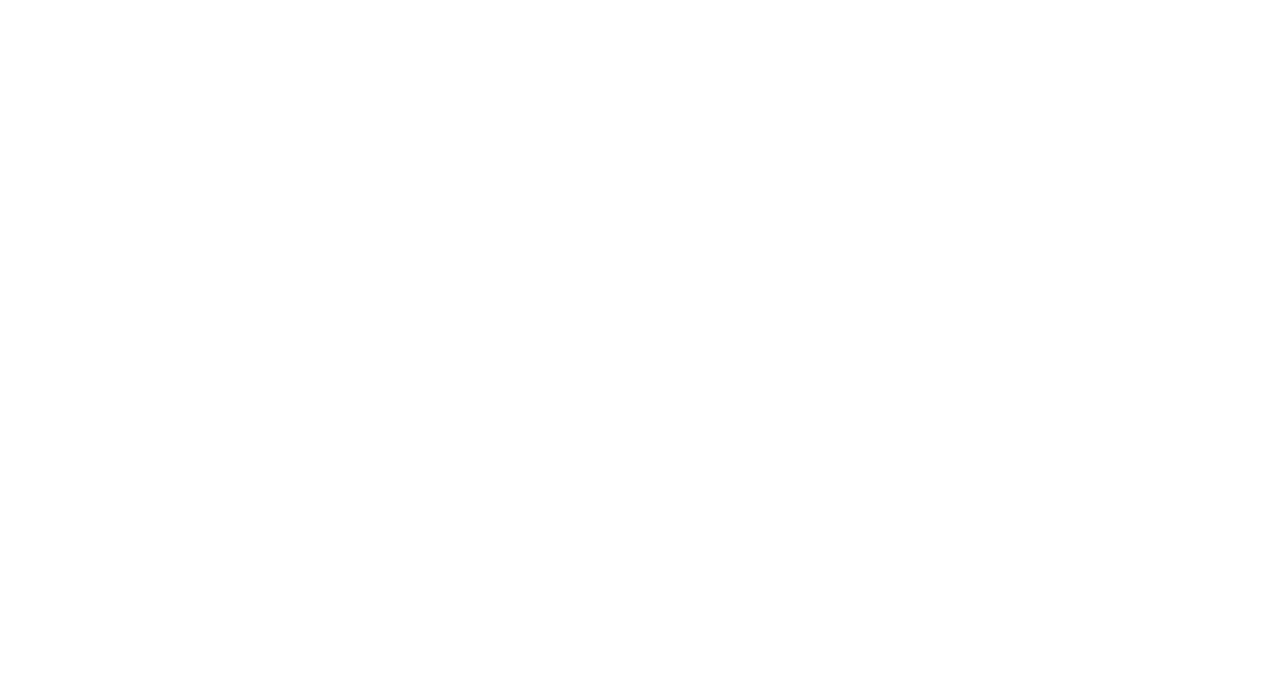
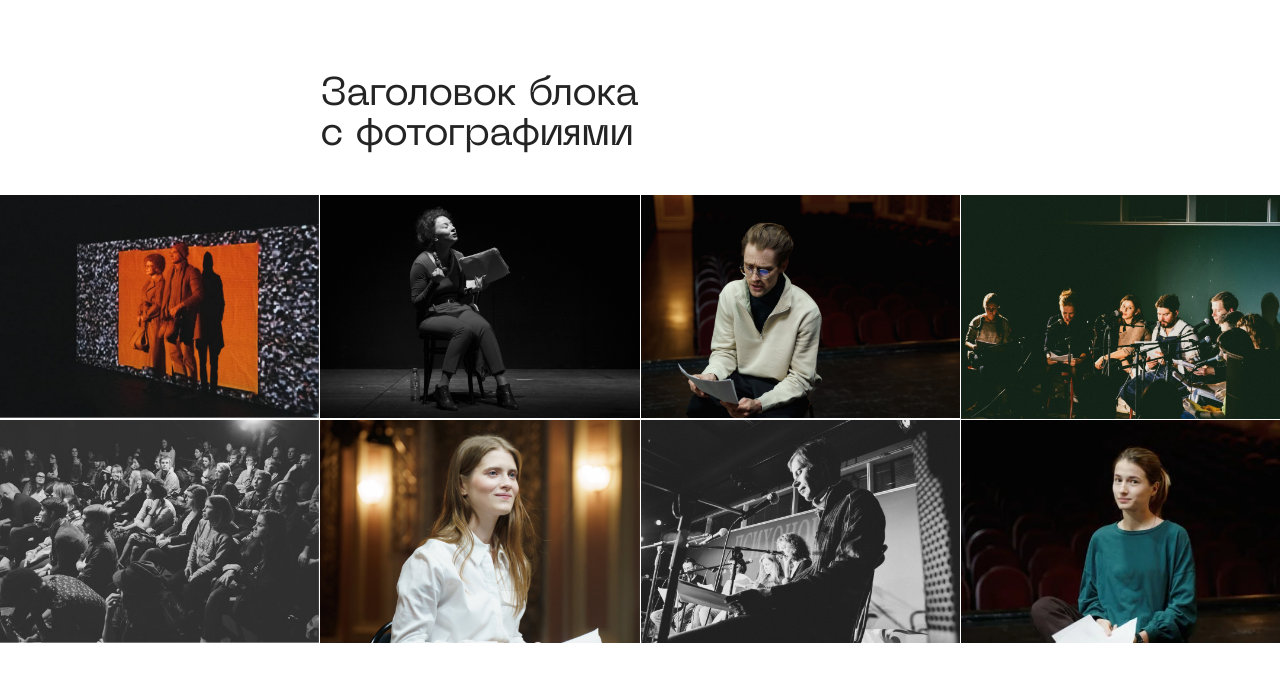
Before and after one commit to barbylka/lubimovka, a plain HTML site: page index.html in a window 1280 px wide. Drawn offline with Linux system fonts and the light colour scheme.

Commit message:
feat: add "photos"

```diff
--- /dev/null
+++ b/blocks/photos/__container/photos__container.css
@@ -0,0 +1,12 @@
+.photos__container {
+  padding: 50px 0;
+  display: flex;
+  flex-direction: column;
+
+}
+
+@media screen and (min-width: 1025px){
+  .photos__container {
+    padding: 75px 0;
+  }
+}
--- /dev/null
+++ b/blocks/photos/__grid/photos__grid.css
@@ -0,0 +1,16 @@
+.photos__grid {
+  list-style-type: none;
+  margin: 0;
+  padding: 22px 0 0;
+  display: grid;
+  grid-template-columns: repeat(auto-fit, minmax(206px, 1fr));
+  gap: 2px;
+}
+
+@media screen and (min-width: 1025px) {
+  .photos__grid {
+    grid-template-columns: repeat(4, 1fr);
+    gap: 1px;
+    padding-top: 40px;
+  }
+}
--- /dev/null
+++ b/blocks/photos/__image/photos__image.css
@@ -0,0 +1,8 @@
+.photos__image {
+  max-width: 100%;
+  max-height: 100%;
+  object-fit: cover;
+  object-position: center;
+  margin: 0;
+  padding: 0;
+}
--- /dev/null
+++ b/blocks/photos/__photo/photos__photo.css
@@ -0,0 +1,7 @@
+.photos__photo {
+  display: block;
+  padding: 0;
+  margin: 0;
+  line-height: 0;
+  /* text-align: center; */
+}
--- /dev/null
+++ b/blocks/photos/photos.css
@@ -0,0 +1,3 @@
+.photos {
+  background: transparent;
+}
--- /dev/null
+++ b/blocks/section-title/section-title.css
@@ -0,0 +1,20 @@
+.section-title {
+  font-family: 'NeueMachina', sans-serif;
+  font-weight: 400;
+  font-size: 28px;
+  line-height: 1.14;
+  letter-spacing: -1px;
+  color: #242424;
+  margin: 0;
+  padding: 0 24px;
+  max-width: 242px;
+}
+
+@media screen and (min-width: 830px) {
+ .section-title {
+  font-size: 40px;
+  line-height: 1;
+  max-width: 352px;
+  padding: 0 0 0 25%;
+ }
+}
--- a/index.html
+++ b/index.html
@@ -16,7 +16,69 @@
 
 			<section class="about"></section>
 
-			<section class="photos"></section>
+			<section class="photos">
+				<div class="photos__container">
+					<h2 class="section-title">Заголовок блока с фотографиями</h2>
+					<ul class="photos__grid">
+						<li class="photos__photo">
+							<img
+								class="photos__image"
+								src="./images/photos/Rectangle 193.png"
+								alt="Фото игры артистов на сцене со спектакля"
+							/>
+						</li>
+						<li class="photos__photo">
+							<img
+								class="photos__image"
+								src="./images/photos/3.png"
+								alt="Фото игры артистов на сцене со спектакля"
+							/>
+						</li>
+						<li class="photos__photo">
+							<img
+								class="photos__image"
+								src="./images/photos/2.png"
+								alt="Фото игры артистов на сцене со спектакля"
+							/>
+						</li>
+						<li class="photos__photo">
+							<img
+								class="photos__image"
+								src="./images/photos/4.png"
+								alt="Фото игры артистов на сцене со спектакля"
+							/>
+						</li>
+						<li class="photos__photo">
+							<img
+								class="photos__image"
+								src="./images/photos/Rectangle 196.png"
+								alt="Фото игры артистов на сцене со спектакля"
+							/>
+						</li>
+						<li class="photos__photo">
+							<img
+								class="photos__image"
+								src="./images/photos/5.png"
+								alt="Фото игры артистов на сцене со спектакля"
+							/>
+						</li>
+						<li class="photos__photo">
+							<img
+								class="photos__image"
+								src="./images/photos/6.png"
+								alt="Фото игры артистов на сцене со спектакля"
+							/>
+						</li>
+						<li class="photos__photo">
+							<img
+								class="photos__image"
+								src="./images/photos/1.png"
+								alt="Фото игры артистов на сцене со спектакля"
+							/>
+						</li>
+					</ul>
+				</div>
+			</section>
 
 			<section class="reviews"></section>
 
--- a/styles/index.css
+++ b/styles/index.css
@@ -1,2 +1,11 @@
 @import url(../vendor/normalize.css);
 @import url(../fonts/fonts.css);
+
+@import url(../blocks/section-title/section-title.css);
+
+/* photos */
+@import url(../blocks/photos/photos.css);
+@import url(../blocks/photos/__container/photos__container.css);
+@import url(../blocks/photos/__grid/photos__grid.css);
+@import url(../blocks/photos/__photo/photos__photo.css);
+@import url(../blocks/photos/__image/photos__image.css);
```
Also changed, not shown: images/photos/1.png (added), images/photos/2.png (added), images/photos/3.png (added), images/photos/4.png (added), images/photos/5.png (added), images/photos/6.png (added), images/photos/Rectangle 193.png (added), images/photos/Rectangle 196.png (added).
